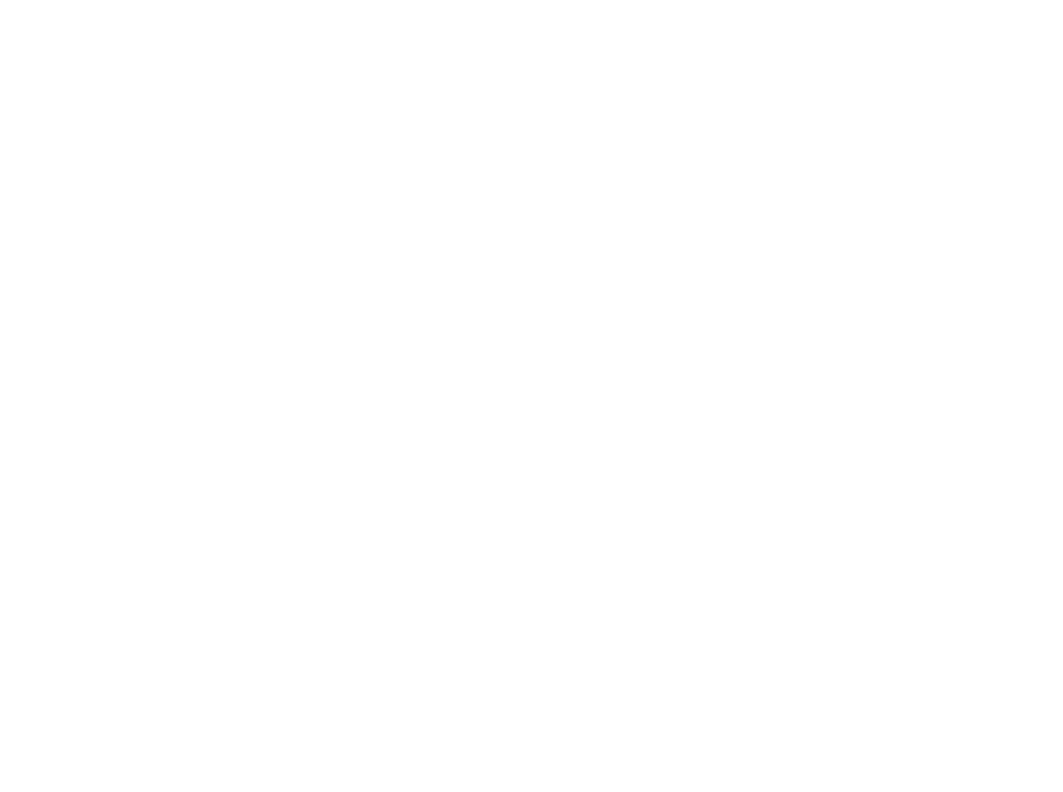
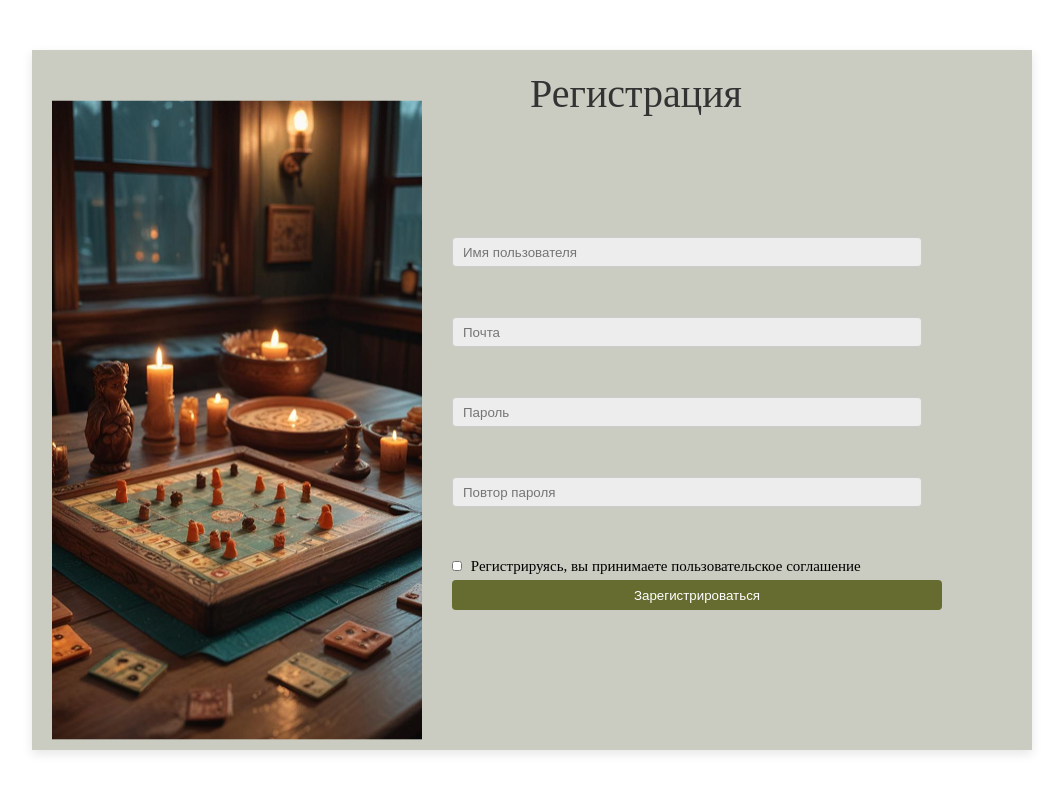
Before and after one commit to ChtoKavo/wewaeaw, a React (Create React App) app: page /reg in a window 1280 px wide. Before the commit this address had no page. Shown: the top 792 px of the page, without its empty margins (108-1171 px from the left). Built offline with nearby package versions, Linux system fonts and the light colour scheme.

Commit message:
довавлен рег/вход (не юзаутся)

```diff
--- a/src/App.js
+++ b/src/App.js
@@ -6,6 +6,8 @@
 import Favourites from './Favourites';
 import Basket from './basket';
 import Product from './Product';
+import Reg from './reg';
+import Log from './vhod'
 
 function App() {
     return (
@@ -15,6 +17,8 @@
             <Route path="/catalog" element = {<Catalog />} />
             <Route path="/favourites" element = {<Favourites />} />
             <Route path="/basket" element = {<Basket />} />
+            <Route path="/reg" element = {<Reg />} />
+            <Route path="/login" element = {<Log />} />
             <Route path="/product/:id" element = {<Product />} />
         </Routes>
     );
--- /dev/null
+++ b/src/reg.css
@@ -0,0 +1,85 @@
+
+
+.containerr {
+  display: flex;
+  justify-content: center;
+  align-items: center;
+  height: 100vh;
+}
+
+.rectangle {
+  width: 1000px;
+  height: 700px;
+  background-color: #CACCC1;
+  display: flex;
+  padding: 20px;
+  box-shadow: 0 4px 10px rgba(0, 0, 0, 0.1);
+}
+
+.image-container {
+  margin-right: 30px;
+  margin-top: 30px;
+  margin-bottom: 30px;
+}
+
+.image-container img {
+  width: 370px;
+  height: 640px;
+}
+
+.form-container {
+  display: flex;
+  flex-direction: column;
+  justify-content: flex-start;
+  align-items: flex-end;
+  height: 100%;
+}
+
+.login-title {
+  margin: 0;
+  margin-right: 200px;
+  font-size: 40px;
+  font-weight: normal;
+}
+
+.input-group {
+  margin: 120px 0 0 0;
+}
+
+.input-group + .input-group {
+  margin-top: 50px;
+}
+
+input {
+  padding: 10px;
+  width: 470px;
+  height: 30px;
+  border: 1px solid #ccc;
+  border-radius: 4px;
+  background-color: #EDEDED;
+}
+
+.buttlol {
+  width: 490px;
+  height: 30px;
+  margin-top: 5px;
+  border: none;
+  border-radius: 4px;
+  background-color: #666C30;
+  color: white;
+  cursor: pointer;
+}
+
+button:hover {
+  background-color: #4d4f1a;
+}
+
+.input-group label {
+  font-size: 15px;
+  margin-top: 0px;
+}
+.input-group input[type="checkbox"] {
+  width: 10px;
+  height: 10px;
+  margin-right: 5px;
+}
--- /dev/null
+++ b/src/reg.js
@@ -0,0 +1,41 @@
+import React from 'react';
+import './reg.css';
+import vhod from './images/Используются везде/vhod.png';
+
+const App = () => {
+  return (
+    <div className="containerr">
+      <div className="rectangle">
+        <div className="image-container">
+          <img src={vhod} alt="Описание изображения" />
+        </div>
+        <div className="form-container">
+          <h1 className="login-title">Регистрация</h1> {/* Изменено на "Регистрация" */}
+          <form>
+            <div className="input-group">
+              <input type="text" id="username" name="username" placeholder="Имя пользователя" required />
+            </div>
+            <div className="input-group">
+              <input type="email" id="email" name="email" placeholder="Почта" required />
+            </div>
+            <div className="input-group">
+              <input type="password" id="password" name="password" placeholder="Пароль" required />
+            </div>
+            <div className="input-group">
+              <input type="password" id="confirm-password" name="confirm-password" placeholder="Повтор пароля" required />
+            </div>
+            <div className="input-group">
+             <label>
+             <input type="checkbox" required style={{ width: '10px', height: '10px' }} /> {/* Чекбокс */}
+             Регистрируясь, вы принимаете пользовательское соглашение
+            </label>
+            </div>
+            <button className='buttlol' type="submit">Зарегистрироваться</button> {/* Изменено на "Зарегистрироваться" */}
+          </form>
+        </div>
+      </div>
+    </div>
+  );
+};
+
+export default App;
--- /dev/null
+++ b/src/vhod.css
@@ -0,0 +1,74 @@
+
+.containerr {
+  display: flex;
+  justify-content: center;
+  align-items: center;
+  height: 100vh;
+}
+
+.rectangle {
+  width: 1000px;
+  height: 700px;
+  background-color: #CACCC1;
+  display: flex;
+  padding: 20px;
+  box-shadow: 0 4px 10px rgba(0, 0, 0, 0.1);
+}
+
+.image-container {
+  margin-right: 30px;
+  margin-top: 30px;
+  margin-bottom: 30px;
+}
+
+.image-container img {
+  width: 370px;
+  height: 640px;
+}
+
+.form-container {
+  display: flex;
+  flex-direction: column;
+  justify-content: flex-start;
+  align-items: flex-end;
+  height: 100%;
+}
+
+.login-title {
+  margin: 0;
+  margin-right: 200px;
+  font-size: 40px;
+  font-weight: normal;
+}
+
+.input-group {
+  margin: 120px 0 0 0;
+}
+
+.input-group + .input-group {
+  margin-top: 50px;
+}
+
+input {
+  padding: 10px;
+  width: 470px;
+  height: 30px;
+  border: 1px solid #ccc;
+  border-radius: 4px;
+  background-color: #EDEDED;
+}
+
+.buttlol {
+  width: 470px;
+  height: 30px;
+  margin-top: 150px;
+  border: none;
+  border-radius: 4px;
+  background-color: #666C30;
+  color: white;
+  cursor: pointer;
+}
+
+button:hover {
+  background-color: #4d4f1a;
+}
--- /dev/null
+++ b/src/vhod.js
@@ -0,0 +1,29 @@
+import React from 'react';
+import './App.css';
+import vhod from './images/Используются везде/vhod.png';
+
+const App = () => {
+  return (
+    <div className="containerr">
+      <div className="rectangle">
+        <div className="image-container">
+          <img src={vhod} alt="Описание изображения" />
+        </div>
+        <div className="form-container">
+          <h2>Вход</h2>
+          <form>
+            <div className="input-group">
+              <input type="text" id="username" name="username" placeholder="Имя пользователя" />
+            </div>
+            <div className="input-group">
+              <input type="password" id="password" name="password" placeholder="Пароль" />
+            </div>
+            <button className='buttlol' type="submit">Войти</button>
+          </form>
+        </div>
+      </div>
+    </div>
+  );
+};
+
+export default App;
```
Also changed, not shown: src/images/Используются везде/vhod.png (added).
